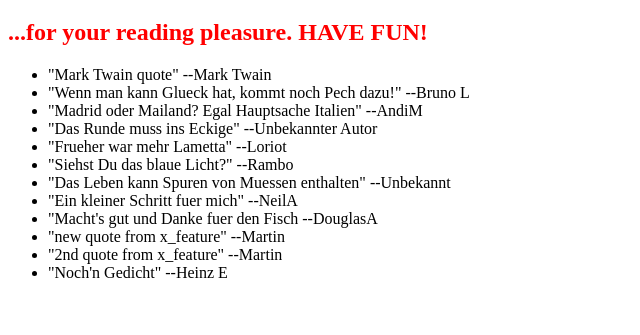
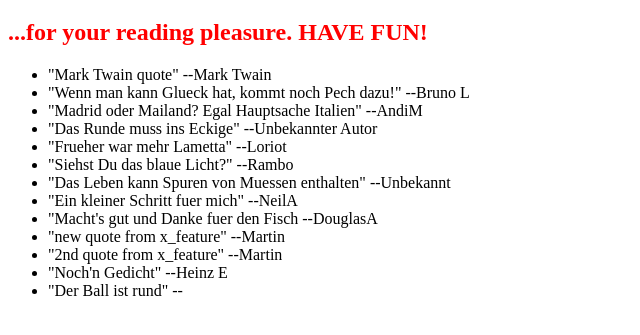
Before and after one commit to MartinSteiert/MS_openSAP_repo, a plain HTML site: page index.html in a window 1280 px wide. Shown: the part 61-396 px from the top of the page, without its empty margins (0-640 px from the left). Drawn offline with Linux system fonts and the light colour scheme.

Commit message:
Added quote from Seppl H

```diff
--- a/index.html
+++ b/index.html
@@ -21,6 +21,7 @@
 	    <li>"new quote from x_feature" --Martin</li>
 		<li>"2nd quote from x_feature" --Martin</li>
 		<li>"Noch'n Gedicht" --Heinz E</li>
+		<li>"Der Ball ist rund" --</li>
 	</ul>
 </body>
 </html>
```
